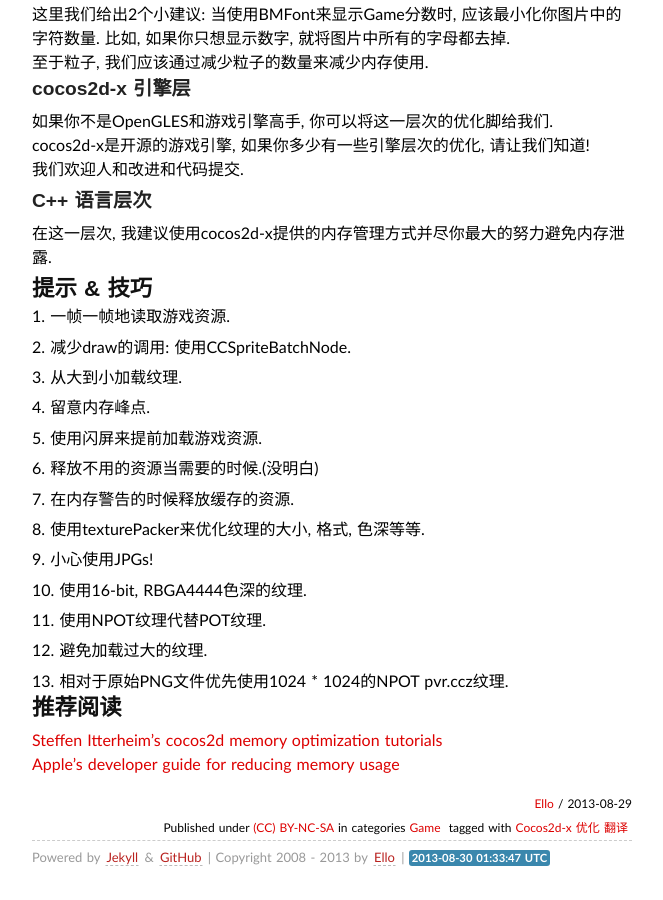
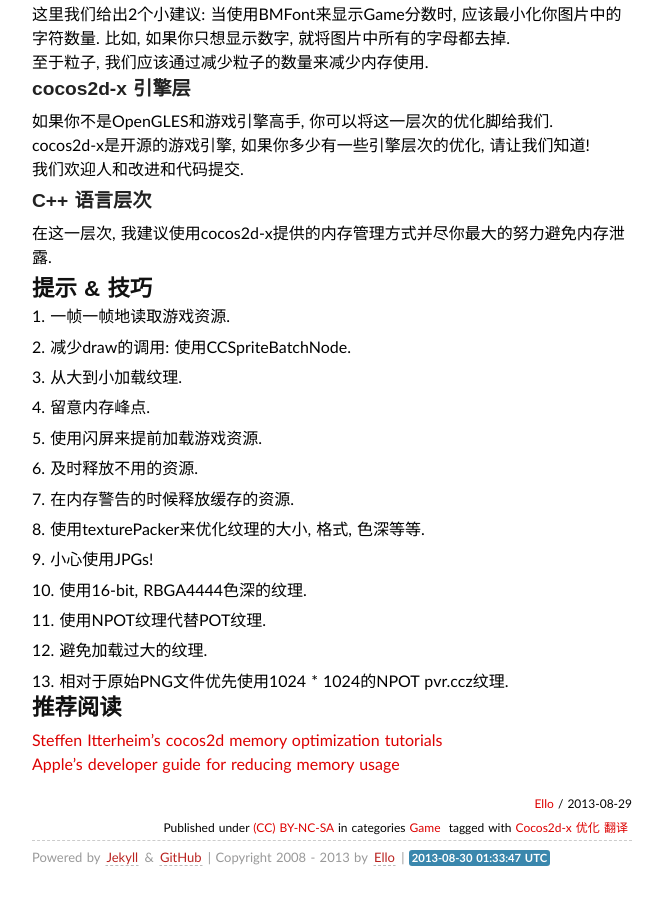
Before and after one commit to pii0x/ellochen.github.com, a Jekyll site: the page built from _posts/2013-08-29-[译]-How-to-Optimise-Memory-Usage(Cocosd2d-x).md, in a window 1280 px wide and 900 px high, scrolled down 2187 px. Shown: the whole window, without its empty margins (308-971 px from the left). Built offline with Jekyll 4.4.1, drawn with Linux system fonts in a browser that asks for light colours; some web fonts are replaced; Markdown is read by kramdown in place of the engine named in the settings; comment, search, counter and statistics services are not loaded.

Commit message:
Update 2013-08-29-[译]-How-to-Optimise-Memory-Usage(Cocosd2d-x).md

```diff
--- a/_posts/2013-08-29-[译]-How-to-Optimise-Memory-Usage(Cocosd2d-x).md
+++ b/_posts/2013-08-29-[译]-How-to-Optimise-Memory-Usage(Cocosd2d-x).md
@@ -89,7 +89,7 @@ cocos2d-x是开源的游戏引擎, 如果你多少有一些引擎层次的优化
 3. 从大到小加载纹理.
 4. 留意内存峰点.
 5. 使用闪屏来提前加载游戏资源.
-6. 释放不用的资源当需要的时候.(没明白)
+6. 及时释放不用的资源.
 7. 在内存警告的时候释放缓存的资源.
 8. 使用texturePacker来优化纹理的大小, 格式, 色深等等.
 9. 小心使用JPGs!
```
